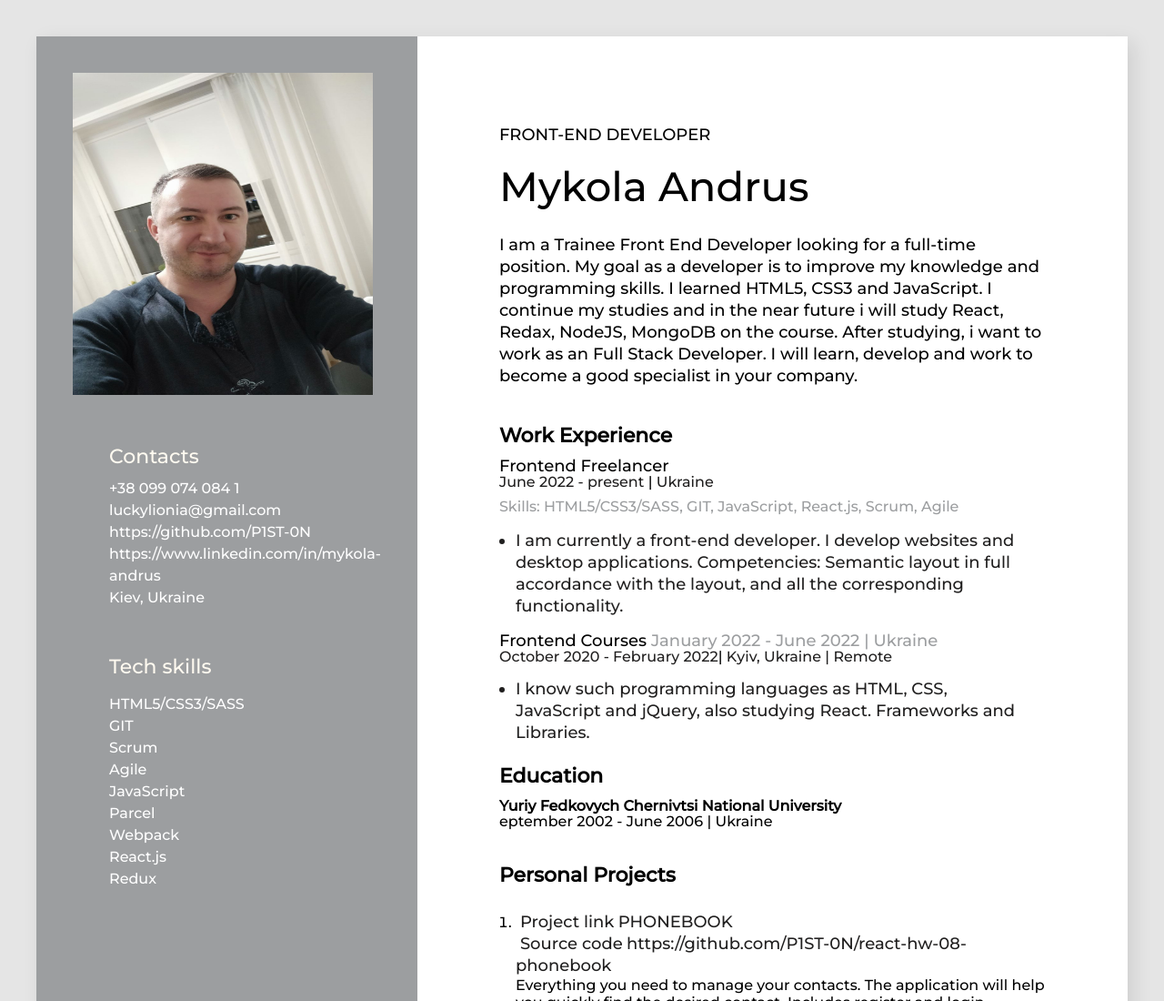
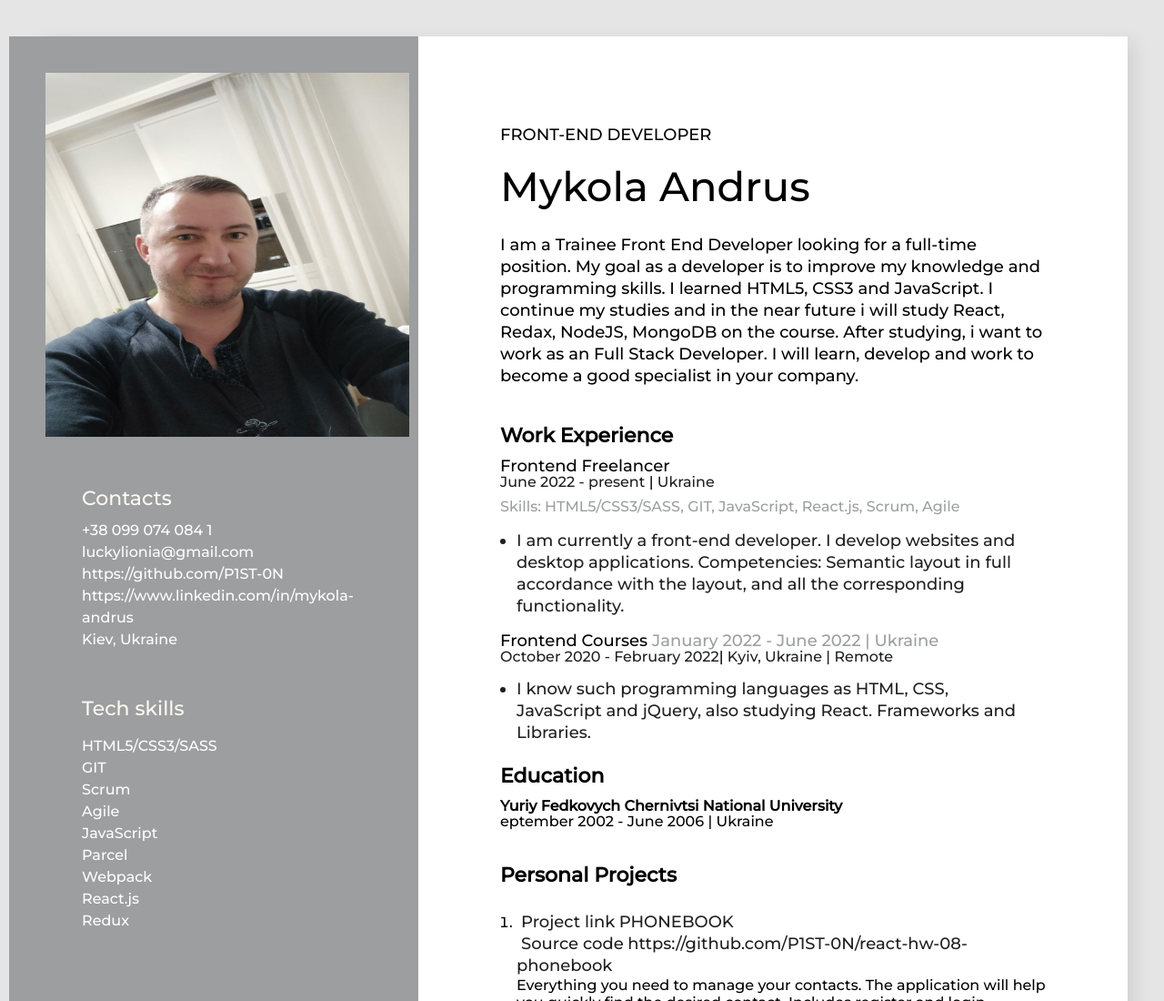
Before and after one commit to P1ST-0N/my-resume, a React app: page public/index.html in a window 1280 px wide. Shown: the top 1100 px of the page at 91% size. Built offline with nearby package versions, Linux system fonts and the light colour scheme.

Commit message:
fixed size photo

```diff
--- a/public/index.html
+++ b/public/index.html
@@ -165,8 +165,8 @@
       <!--Sidebar section-->
       <aside class="sidebar-section">
         <img
-          width="330"
-          height="354"
+          width="400"
+          height="400"
           left="40"
           top="80"
           src="img2.jpg"
```
